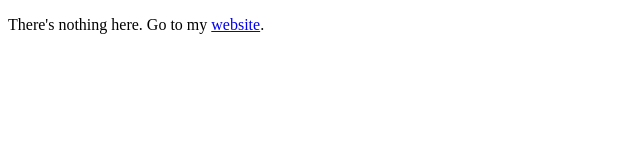
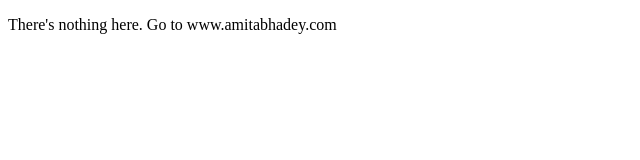
Before and after one commit to AmitabhaDey/amitabhadey.github.io, a plain HTML site: page index.html in a window 1280 px wide. Shown: the whole page, without its empty margins (0-640 px from the left). Drawn offline with Linux system fonts and the light colour scheme.

Commit message:
Update index.html

```diff
--- a/index.html
+++ b/index.html
@@ -4,6 +4,6 @@
   <title>Amitabha Dey</title>
 </head>
 <body>
-  <p>There's nothing here. Go to my <a href="www.amitabhadey.com">website</a>.</p>
+  <p>There's nothing here. Go to www.amitabhadey.com</p>
 </body>
 </html>
```
